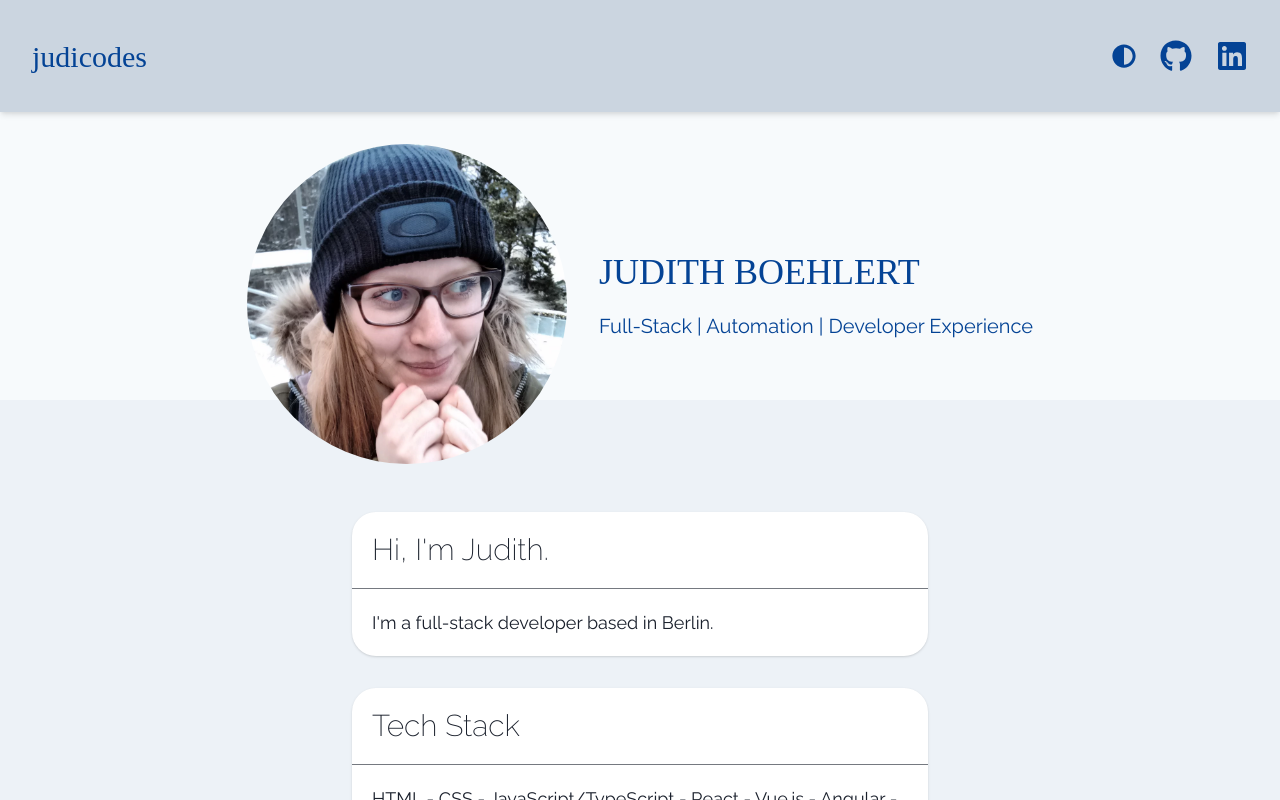
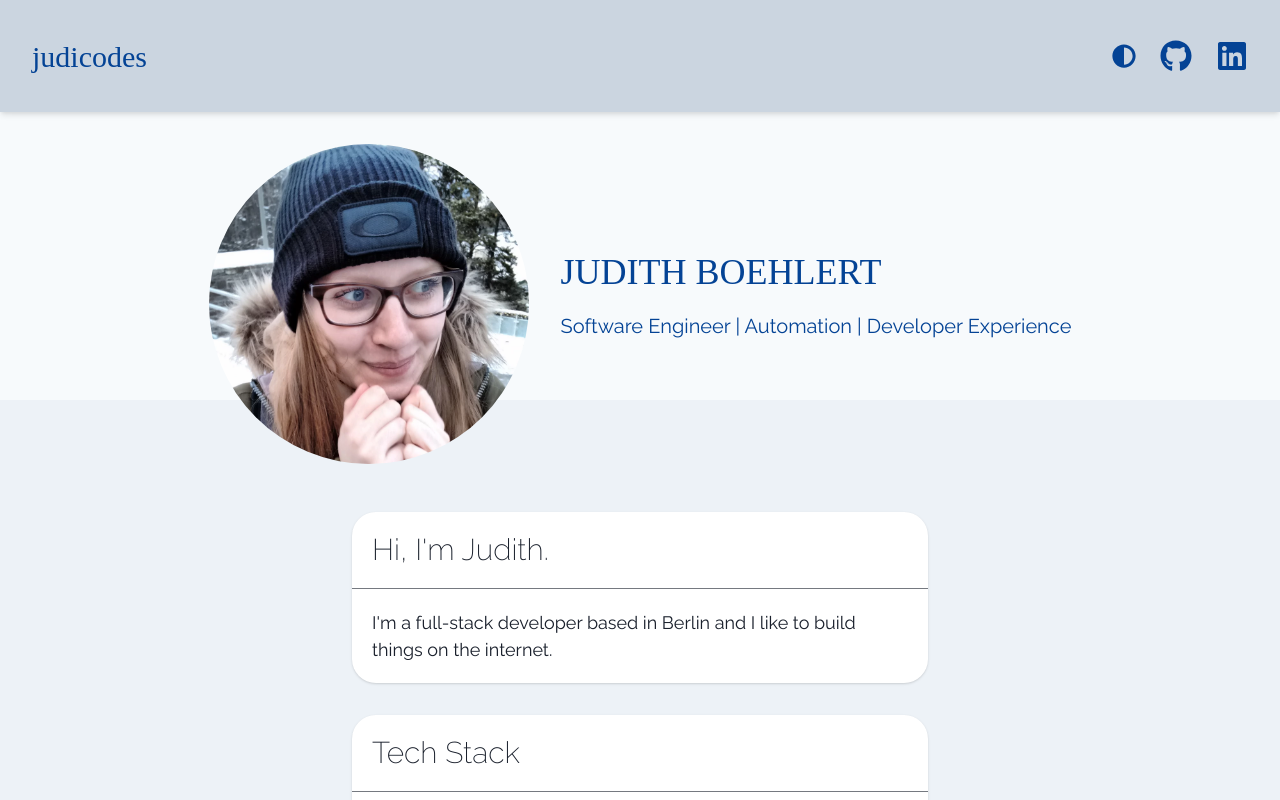
Before and after one commit to judicodes/judicodes-homepage-react, a React (Create React App) app: page / in a window 1280 px wide. Built offline with nearby package versions, Linux system fonts and the light colour scheme; a web font is replaced by a local one.

Commit message:
Content updates.

```diff
--- a/src/components/CustomCard.tsx
+++ b/src/components/CustomCard.tsx
@@ -1,23 +1,15 @@
-import {
-  Card,
-  CardBody,
-  CardHeader,
-  Divider,
-  Heading,
-  Text,
-  useColorModeValue
-} from '@chakra-ui/react';
+import { Card, CardBody, CardHeader, Divider, Heading, useColorModeValue } from '@chakra-ui/react';
 
 export interface CustomCardProps {
   title: string;
-  content: string;
+  content: React.ReactElement;
 }
 
 function CustomCard({ title, content }: CustomCardProps) {
   const bgColor = useColorModeValue('white', 'gray.900');
 
   return (
-    <Card width='xl' bg={bgColor} borderRadius='3xl'>
+    <Card width='xl' bg={bgColor} borderRadius='3xl' variant='elevated'>
       <CardHeader>
         <Heading as='h2' size='lg' fontWeight='thin'>
           {title}
@@ -25,7 +17,7 @@ function CustomCard({ title, content }: CustomCardProps) {
       </CardHeader>
       <Divider />
       <CardBody>
-        <Text fontSize='large'> {content}</Text>
+        <> {content}</>
       </CardBody>
     </Card>
   );
--- a/src/components/CustomHeader.tsx
+++ b/src/components/CustomHeader.tsx
@@ -28,7 +28,7 @@ function CustomHeader({ ...rest }) {
           Judith Boehlert
         </Heading>
         <Text as='h2' paddingBottom={4} fontSize='xl' color={colorSubtitle}>
-          Full-Stack | Automation | Developer Experience
+          Software Engineer | Automation | Developer Experience
         </Text>
       </Flex>
     </Flex>
--- a/src/components/InfoCardStack.tsx
+++ b/src/components/InfoCardStack.tsx
@@ -1,25 +1,47 @@
-import { VStack } from '@chakra-ui/react';
+import { ListItem, Text, UnorderedList, VStack } from '@chakra-ui/react';
 import CustomCard, { CustomCardProps } from './CustomCard';
 
 function InfoCardStack({ ...rest }) {
+  const fontSize = 'large';
   const cards: CustomCardProps[] = [
     {
       title: "Hi, I'm Judith.",
-      content: "I'm a full-stack developer based in Berlin."
+      content: (
+        <Text fontSize={fontSize}>
+          I&apos;m a full-stack developer based in Berlin and I like to build things on the
+          internet.
+        </Text>
+      )
     },
     {
       title: 'Tech Stack',
-      content:
-        'HTML - CSS - JavaScript/TypeScript - React - Vue.js - Angular - Node.js - Golang - Docker - AWS'
-    },
-    {
-      title: 'Currently Learning',
-      content: 'Kubernetes - Three.js - Patience'
+      content: (
+        <Text fontSize={fontSize}>
+          HTML - CSS - JavaScript/TypeScript - React - Vue.js - Angular - Node.js - Golang - Docker
+          - AWS
+        </Text>
+      )
     },
     {
       title: 'Things I like',
-      content:
-        'Books - Motorcycles - The Ocean - Linux - Croissants - Hummingbirds - Keeping things neat and simple'
+      content: (
+        <Text fontSize={fontSize}>
+          Books - Motorcycles - The Ocean - Linux - Croissants - Hummingbirds - Keeping things neat
+          and simple
+        </Text>
+      )
+    },
+    {
+      title: 'Some book recommendations',
+      content: (
+        <Text fontSize={fontSize}>
+          <UnorderedList>
+            <ListItem> So Good They Can&apos;t Ignore You (Cal Newport) </ListItem>
+            <ListItem> Circe (Madeline Miller) </ListItem>
+            <ListItem> Talk Talk (T. C. Boyle) </ListItem>
+          </UnorderedList>
+        </Text>
+      )
     }
   ];
 
```
